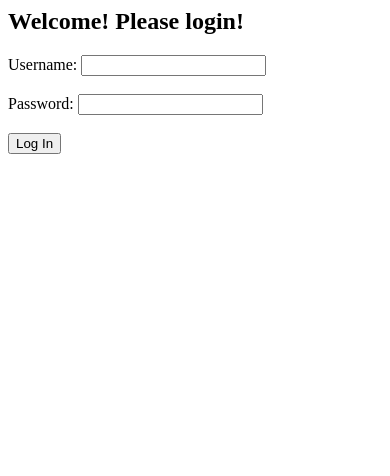
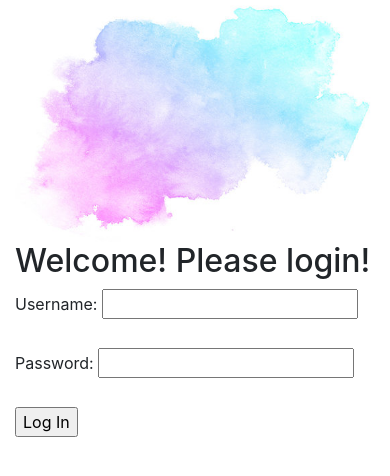
Before and after one commit to AntCheng/MovieDB, a PHP site: page /login.php in a window 390 px wide. Shown: the top 476 px of the page. Run offline with PHP 8.4, Linux system fonts and the light colour scheme.

Commit message:
beautify the login page

```diff
--- a/login.php
+++ b/login.php
@@ -2,6 +2,21 @@
 include 'dbh.php';
 ?>
 
+
+<head>
+    <title>Movie Info</title>
+    <meta charset="utf-8">
+    <meta name="viewport" content="width=device-width, initial-scale=1">
+    <link rel="stylesheet" href="https://maxcdn.bootstrapcdn.com/bootstrap/4.5.2/css/bootstrap.min.css">
+    <script src="https://ajax.googleapis.com/ajax/libs/jquery/3.5.1/jquery.min.js"></script>
+    <script src="https://cdnjs.cloudflare.com/ajax/libs/popper.js/1.16.0/umd/popper.min.js"></script>
+    <script src="https://maxcdn.bootstrapcdn.com/bootstrap/4.5.2/js/bootstrap.min.js"></script>
+</head>
+
+<div class="container-fluid">
+    <img src="./img/abstractPic.jpg" class="img-fluid" alt="the background">
+    <div class="row justify-content-md-center">
+    <div class="col-md-auto">
     <title>Welcome! Please login!</title>
     <h2>Welcome! Please login!</h2>
     <form action="login.php" method="post">
@@ -12,6 +27,9 @@ include 'dbh.php';
         <input type="password" name="Passwords">
         <br /><br />
         <input type="submit" name="login" value="Log In">
+    </div>
+    </div>
+</div>
 
 <?php
 
```
Also changed, not shown: main.php (+3 -6 lines), img/abstractPic.jpg (added).
